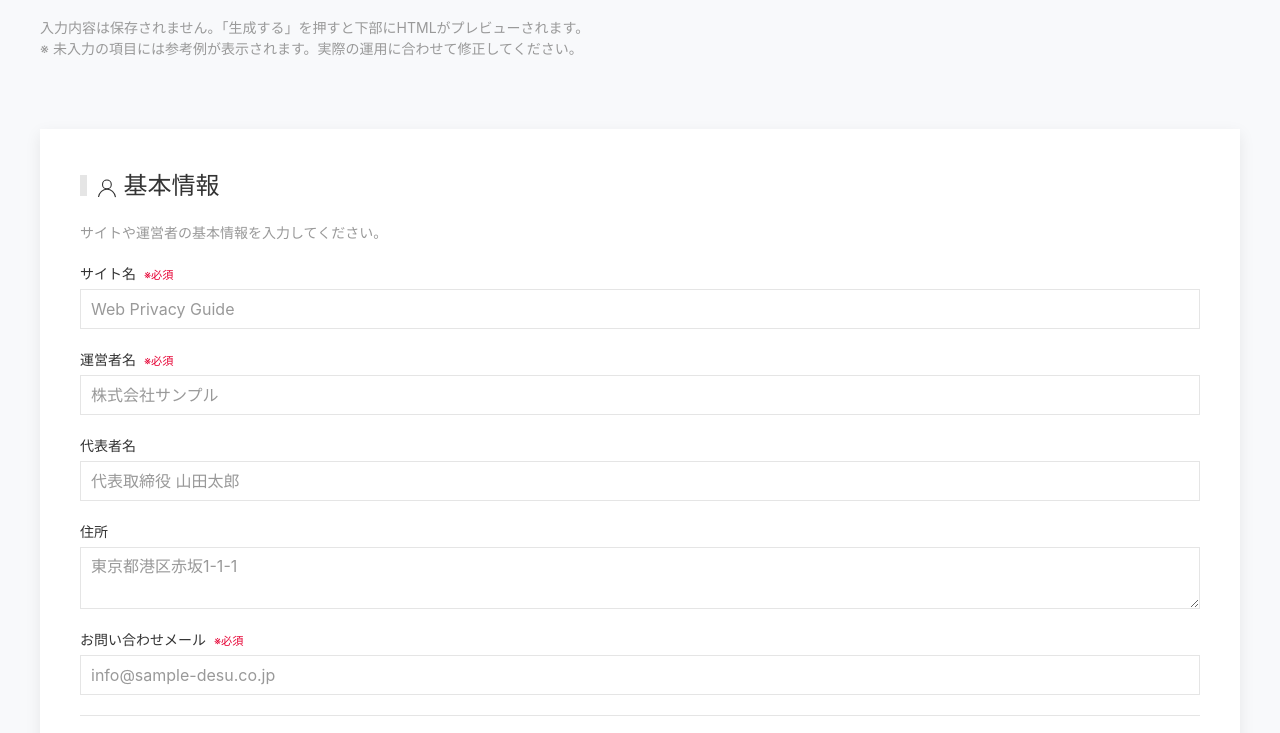
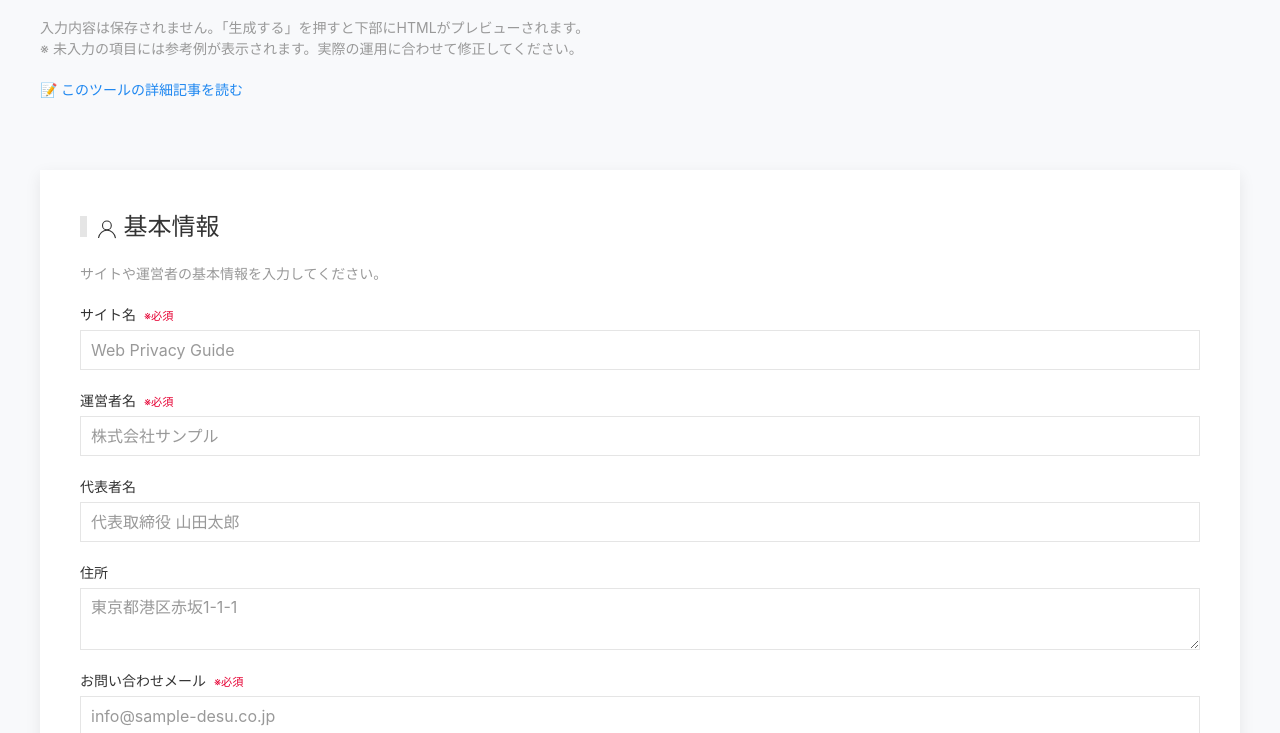
Before and after one commit to amarga24/privacy-generator, a website: page index.html in a window 1280 px wide. Shown: the part 73-806 px from the top of the page. Drawn offline with nearby package versions, Linux system fonts and the light colour scheme.

Commit message:
修正: ツールの詳細記事へのリンクを追加

```diff
--- a/index.html
+++ b/index.html
@@ -29,6 +29,9 @@
     <h1 class="uk-heading-line uk-margin-top"><span>Web Privacy Policy Generator</span></h1>
     <p class="uk-text-small uk-text-muted">入力内容は保存されません。「生成する」を押すと下部にHTMLがプレビューされます。<br>※
       未入力の項目には参考例が表示されます。実際の運用に合わせて修正してください。</p>
+    <p class="uk-text-small">
+      📝 <a href="https://privacy-guide.amarga.jp/news-cases/privacy-policy-generator-release/">このツールの詳細記事を読む</a>
+    </p>
     <form id="policyForm" class="uk-margin-large-top uk-form-stacked uk-card uk-card-default uk-card-body uk-margin">
 
       <!-- 基本情報 -->
```
